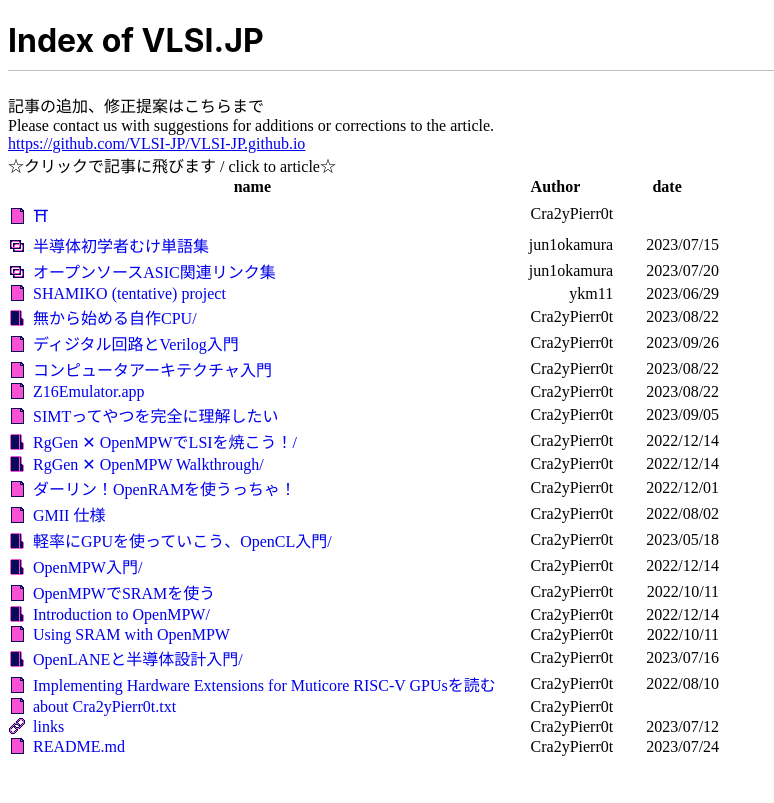
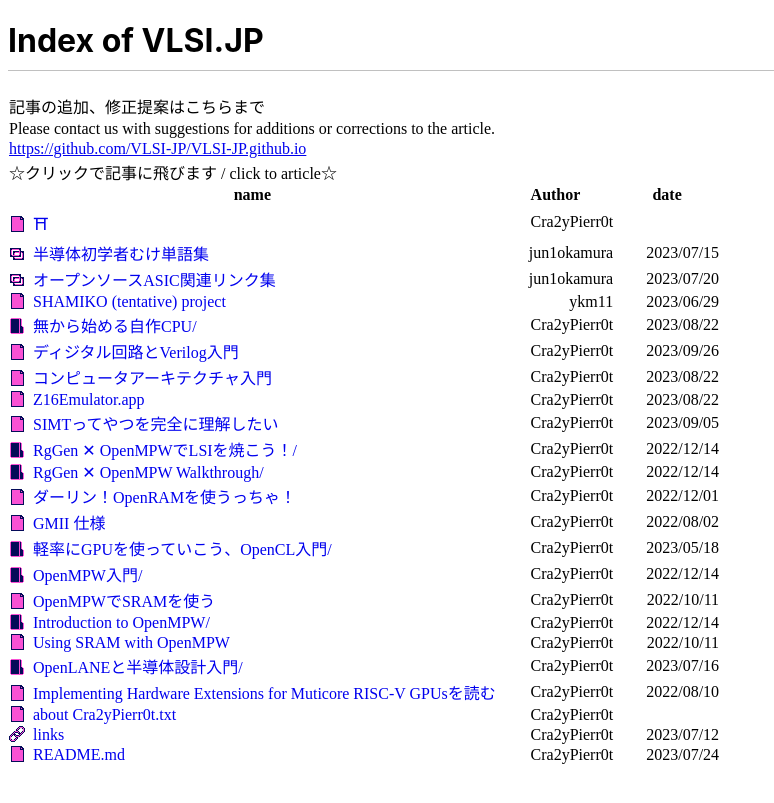
Before and after one commit to VLSI-JP/VLSI-JP.github.io, a Jekyll site: the page built from index.html, in a window 1280 px wide. Shown: the top 803 px of the page, without its empty margins (0-774 px from the left). Built offline with Jekyll 4.4.1, drawn with Linux system fonts in a browser that asks for light colours.

```diff
--- a/index.html
+++ b/index.html
@@ -109,10 +109,15 @@
     </head>
     <body>
         <h1 class="topname" id="header"> Index of VLSI.JP </h1>
-        <a>記事の追加、修正提案はこちらまで</a><br>
-        <a>Please contact us with suggestions for additions or corrections to the article.</a><br>
-        <a href="https://github.com/VLSI-JP/VLSI-JP.github.io">https://github.com/VLSI-JP/VLSI-JP.github.io</a><br>
-        <a>☆クリックで記事に飛びます / click to article☆ </a>
+
+        <table>
+          <tbody>
+            <tr><td>記事の追加、修正提案はこちらまで</td></tr>
+            <tr><td>Please contact us with suggestions for additions or corrections to the article.</td></tr>
+            <tr><td><a href="https://github.com/VLSI-JP/VLSI-JP.github.io">https://github.com/VLSI-JP/VLSI-JP.github.io</a></td></tr>
+            <tr><td>☆クリックで記事に飛びます / click to article☆ </td></tr>
+          </tbody>
+        </table>
         <table>
           <thead>
             <tr class="header" id="theader">
```
